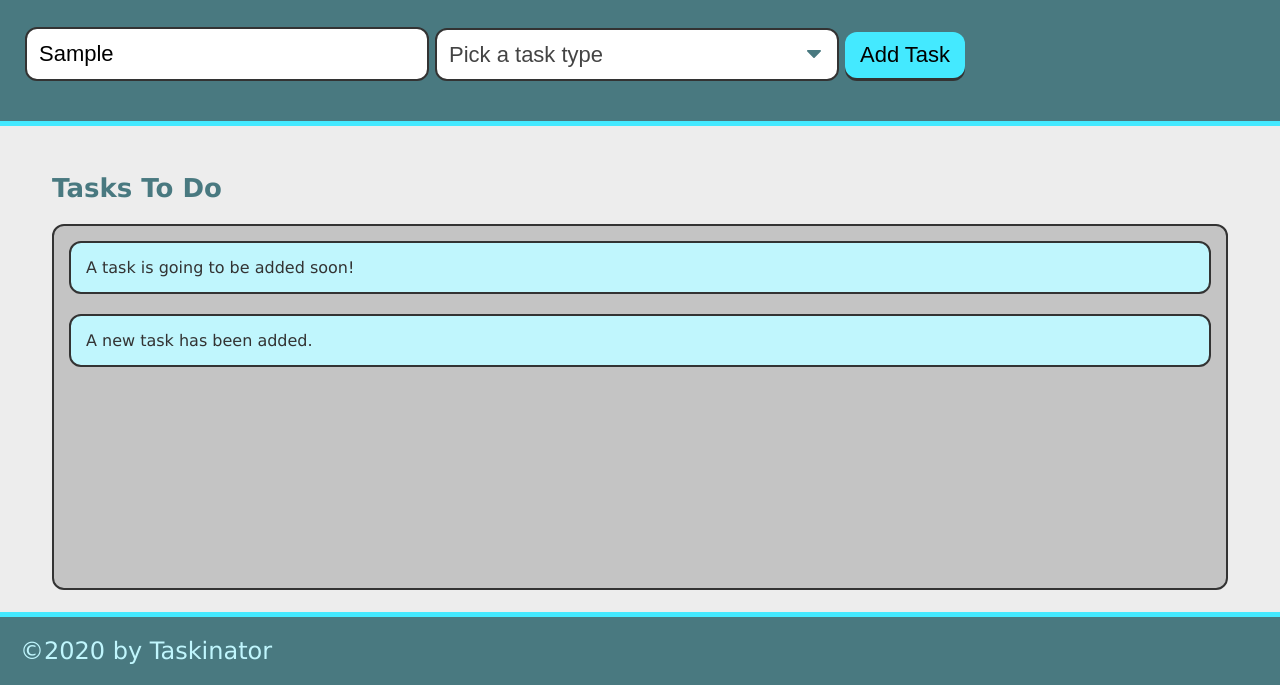
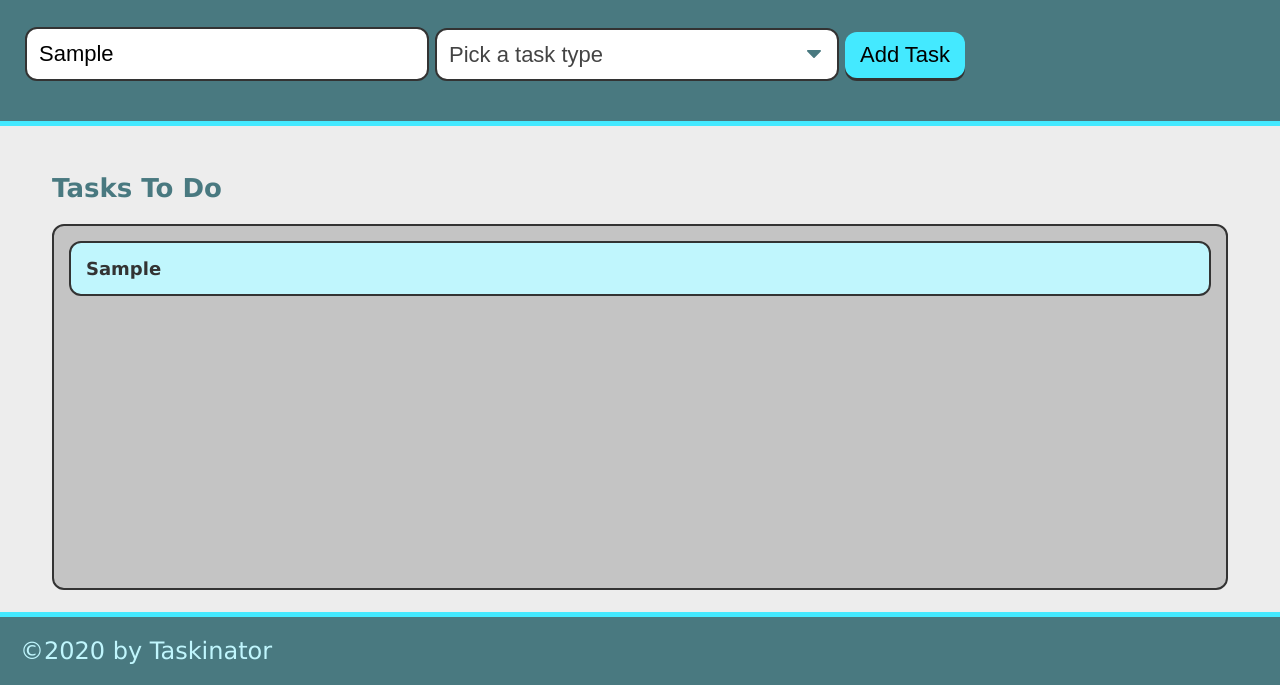
Before and after one commit to HuckleBun/taskinator, a plain HTML site: page index.html in a window 1280 px wide. Both pictures are taken after typing "Sample" into the empty fields and a click on the button "Add Task". Shown: the part 115-800 px from the top of the page. Drawn offline with Linux system fonts and the light colour scheme.

Commit message:
finished initial form submittion

```diff
--- a/assets/js/script.js
+++ b/assets/js/script.js
@@ -4,10 +4,15 @@ var taskFormEl = document.querySelector("#task-form")
 function createTaskHandler(event) {
     event.preventDefault();
 
-    var taskItemEl = document.createElement("li");
-    taskItemEl.className = "task-item";
-    taskItemEl.textContent = "A new task has been added.";
-    tasksToDoEl.appendChild(taskItemEl);
+    var taskNameInput = document.querySelector("input[name='task-name']").value;
+    var taskTypeInput = document.querySelector("select[name='task-type']").value;
+    var listItemEl = document.createElement("li");
+    listItemEl.className = "task-item";
+    var taskInfoEl = document.createElement("div");
+    taskInfoEl.className = "task-info";
+    taskInfoEl.innerHTML = "<h3 class='task-name'>" + taskNameInput + "</h3><span class='task-type'>" + taskTypeInput + "</span>";
+    listItemEl.appendChild(taskInfoEl);
+    tasksToDoEl.appendChild(listItemEl);
 };
 
 taskFormEl.addEventListener("submit", createTaskHandler);
--- a/index.html
+++ b/index.html
@@ -34,9 +34,7 @@
     <main class="page-content">
         <section class="task-list-wrapper">
             <h2 class="list-title">Tasks To Do</h2>
-            <ul class="task-list" id="tasks-to-do">
-                <li class="task-item">A task is going to be added soon!</li>
-            </ul>
+            <ul class="task-list" id="tasks-to-do"></ul>
         </section>
     </main>
 
```
